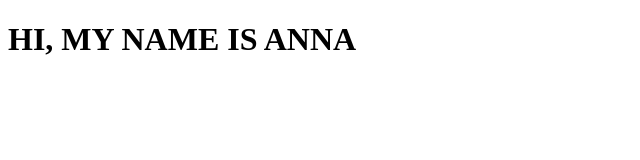
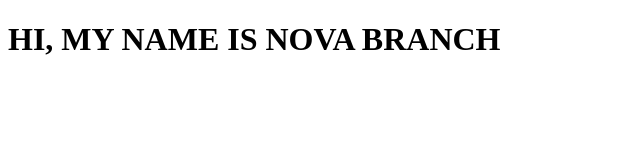
Before and after one commit to NorthonVinicios/decola, a plain HTML site: page index.html in a window 1280 px wide. Shown: the whole page, without its empty margins (0-640 px from the left). Drawn offline with Linux system fonts and the light colour scheme.

Commit message:
nova branch

```diff
--- a/index.html
+++ b/index.html
@@ -7,6 +7,6 @@
   <title>Document</title>
 </head>
 <body>
-    <h1>HI, MY NAME IS ANNA </h1>
+    <h1>HI, MY NAME IS NOVA BRANCH </h1>
 </body>
 </html>
```
